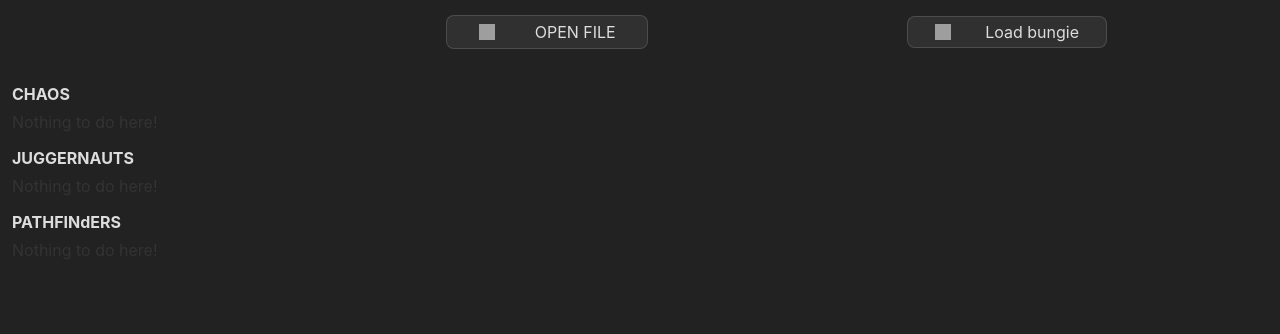
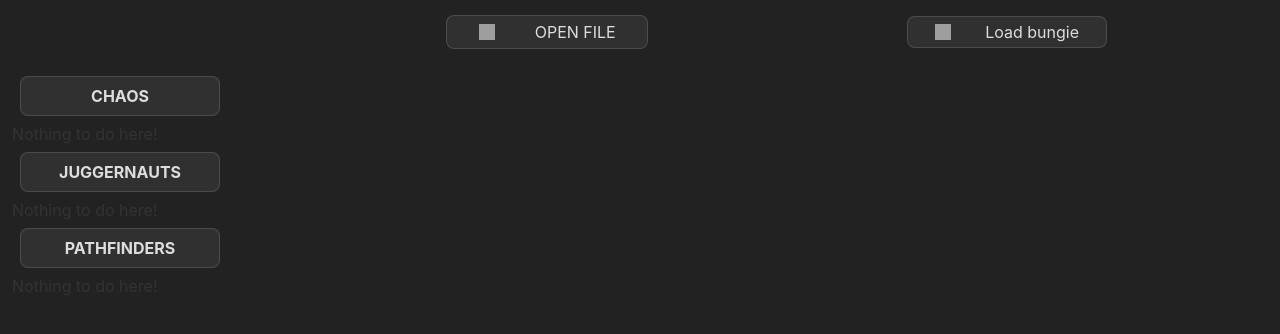
Before and after one commit to cody-1263/trostland, a Svelte app: page / in a window 1280 px wide. Shown: the top 334 px of the page. Built offline with nearby package versions, Linux system fonts and the light colour scheme; grey boxes are pictures that could not be loaded.

Commit message:
Visual changes

```diff
--- a/src/trostland/MainScreen.svelte
+++ b/src/trostland/MainScreen.svelte
@@ -8,6 +8,15 @@
 	let emptyUsers = new Array<MergedUser>();
 
 	let mainMerger = new Merger();
+
+	let displayChaos = true;
+	let displayJuggernauts = true;
+	let displayPathfinders = true;
+	let displayEmpty = true;
+	function switchChaosVisibility() { displayChaos = !displayChaos }
+	function switchJuggernautsVisibility() { displayJuggernauts = !displayJuggernauts }
+	function switchPathfindersVisibility() { displayPathfinders = !displayPathfinders }
+	function switchEmptyVisibility() { displayEmpty = !displayEmpty }
 
 	/** Reloads UI arrays from the model (mainMerger) */
 	function reloadArrays() {
@@ -45,8 +54,8 @@
 		font-size: 1.2 rem;
 		font-weight: bold;
 		color: #ddd;
-		margin-top: 1rem;
-		margin-bottom: 0.5rem;
+		/* margin-top: 1rem;
+		margin-bottom: 0.5rem; */
 	}
 
 	.btn-panel {
@@ -90,6 +99,22 @@
 		width: 16px;
 		height: 16px;
 	}
+
+	.btn-hide {
+		display: flex;
+		align-items: center;
+		justify-content: space-evenly;
+		gap: 8px;
+		width: 200px;
+		height: 40px;
+		background: #fff1;
+		padding: 0px;
+		margin: 0px;
+		color: #ddd;
+		border: solid #fff2 1px;
+		border-radius: 8px;
+		margin: 8px;
+	}
 </style>
 
 <!-- - - - - - - - - - - - - - - - - - - - - - - - - -  -->
@@ -117,14 +142,27 @@
 
 	<!-- lists -->
 
-	<div class="title"> CHAOS </div>
-	<MergedRoster mergedUsers = {chaosUsers}/>
 
-	<div class="title"> JUGGERNAUTS </div>
-	<MergedRoster mergedUsers = {juggernautsUsers}/>
+	<button class="btn-hide" on:click="{switchChaosVisibility}">
+		<div class="title"> CHAOS </div>
+	</button>
+	{#if displayChaos}
+		<MergedRoster mergedUsers = {chaosUsers}/>
+	{/if}
 
-	<div class="title"> PATHFINdERS </div>
-	<MergedRoster mergedUsers = {pathfindersUsers}/>
+	<button class="btn-hide" on:click="{switchJuggernautsVisibility}">
+		<div class="title"> JUGGERNAUTS </div>
+	</button>
+	{#if displayJuggernauts}
+		<MergedRoster mergedUsers = {juggernautsUsers}/>
+	{/if}
+
+	<button class="btn-hide" on:click="{switchPathfindersVisibility}">
+		<div class="title"> PATHFINDERS </div>
+	</button>
+	{#if displayPathfinders}
+		<MergedRoster mergedUsers = {pathfindersUsers}/>
+	{/if}
 
 	<div style="height: 10rem">
 
--- a/src/trostland/MergedRoster.svelte
+++ b/src/trostland/MergedRoster.svelte
@@ -6,7 +6,7 @@
 <style>
 	.bn-item {
 		height: 80px;
-    max-width: 640px;
+    max-width: 720px;
 		display: flex;
 		align-items: center;
 		justify-content: space-between;
@@ -36,7 +36,7 @@
 	.bn-bungie-name {
 		color: #ddd;
 		font-size: 0.8rem;
-		width: 128px;
+		width: 200px;
 		opacity: 0.6;
 	}
 	.text-red {
```
